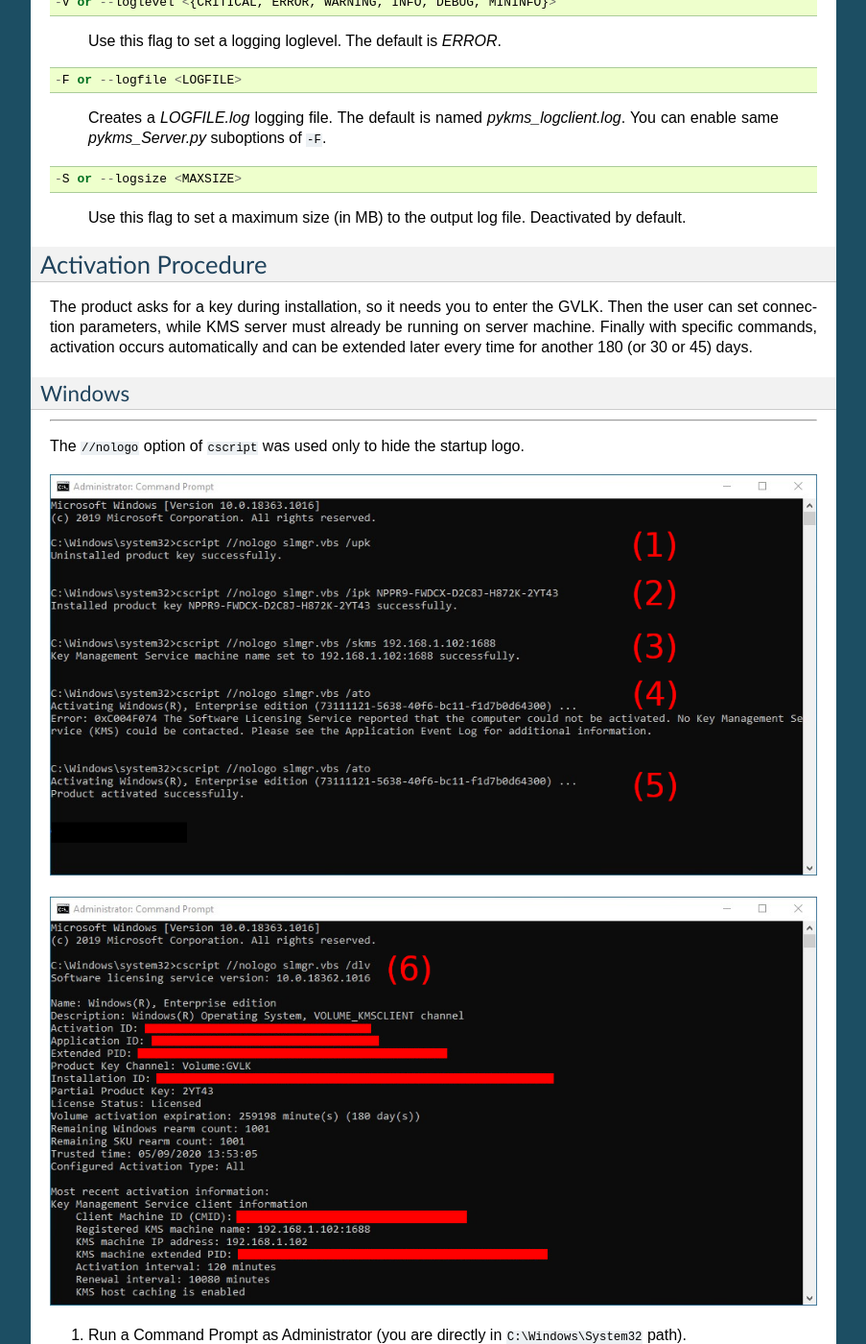
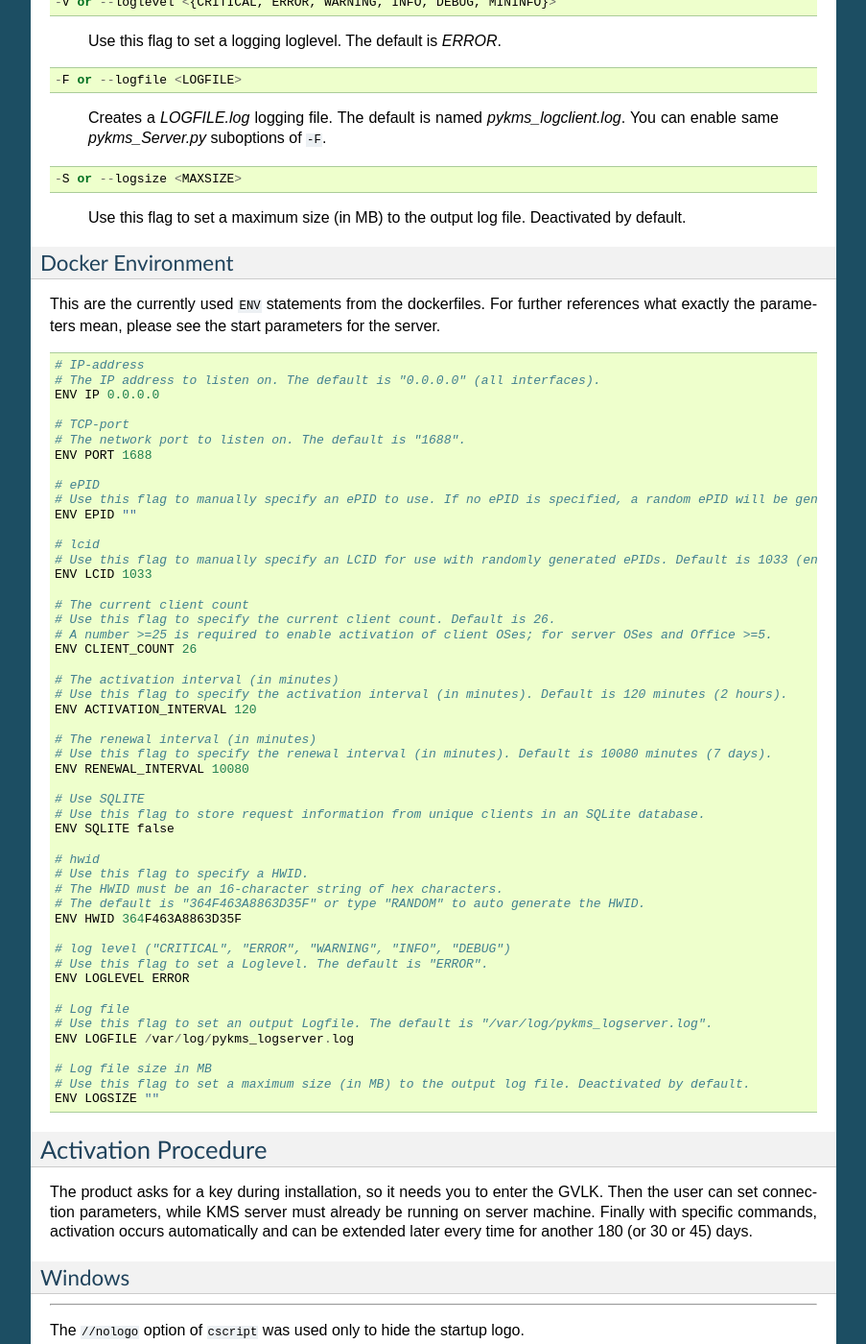
Before and after one commit to SystemRage/py-kms, a Sphinx documentation site: the page built from docs/Usage.md, in a window 1280 px wide and 1400 px high, scrolled down 4741 px. Shown: the whole window at 96% size, without its empty margins (198-1101 px from the left). Built offline with Sphinx 7.4.7, drawn with Linux system fonts in a browser that asks for light colours.

Commit message:
Merged docker/README.md into docs

````diff
--- a/docs/Usage.md
+++ b/docs/Usage.md
@@ -301,6 +301,61 @@
     -S or --logsize <MAXSIZE>
 > Use this flag to set a maximum size (in MB) to the output log file. Deactivated by default.
 
+### Docker Environment
+This are the currently used `ENV` statements from the dockerfiles. For further references what exactly the parameters mean, please see the start parameters for the server.
+```
+# IP-address
+# The IP address to listen on. The default is "0.0.0.0" (all interfaces).
+ENV IP 0.0.0.0
+
+# TCP-port
+# The network port to listen on. The default is "1688".
+ENV PORT 1688
+
+# ePID
+# Use this flag to manually specify an ePID to use. If no ePID is specified, a random ePID will be generated.
+ENV EPID ""
+
+# lcid
+# Use this flag to manually specify an LCID for use with randomly generated ePIDs. Default is 1033 (en-us).
+ENV LCID 1033
+
+# The current client count
+# Use this flag to specify the current client count. Default is 26.
+# A number >=25 is required to enable activation of client OSes; for server OSes and Office >=5.
+ENV CLIENT_COUNT 26
+
+# The activation interval (in minutes)
+# Use this flag to specify the activation interval (in minutes). Default is 120 minutes (2 hours).
+ENV ACTIVATION_INTERVAL 120
+
+# The renewal interval (in minutes)
+# Use this flag to specify the renewal interval (in minutes). Default is 10080 minutes (7 days).
+ENV RENEWAL_INTERVAL 10080
+
+# Use SQLITE
+# Use this flag to store request information from unique clients in an SQLite database.
+ENV SQLITE false
+
+# hwid
+# Use this flag to specify a HWID.
+# The HWID must be an 16-character string of hex characters.
+# The default is "364F463A8863D35F" or type "RANDOM" to auto generate the HWID.
+ENV HWID 364F463A8863D35F
+
+# log level ("CRITICAL", "ERROR", "WARNING", "INFO", "DEBUG")
+# Use this flag to set a Loglevel. The default is "ERROR".
+ENV LOGLEVEL ERROR
+
+# Log file
+# Use this flag to set an output Logfile. The default is "/var/log/pykms_logserver.log".
+ENV LOGFILE /var/log/pykms_logserver.log
+
+# Log file size in MB
+# Use this flag to set a maximum size (in MB) to the output log file. Deactivated by default.
+ENV LOGSIZE ""
+```
+
 ## Activation Procedure
 The product asks for a key during installation, so it needs you to enter the GVLK. Then the user can set connection parameters, while KMS server must already be running on server machine. Finally with specific commands, activation occurs automatically and can be extended later every time for another 180 (or 30 or 45) days.
 
````
Also changed, not shown: docs/Getting Started.md (+43 -1 lines), docker/README.md (deleted).
